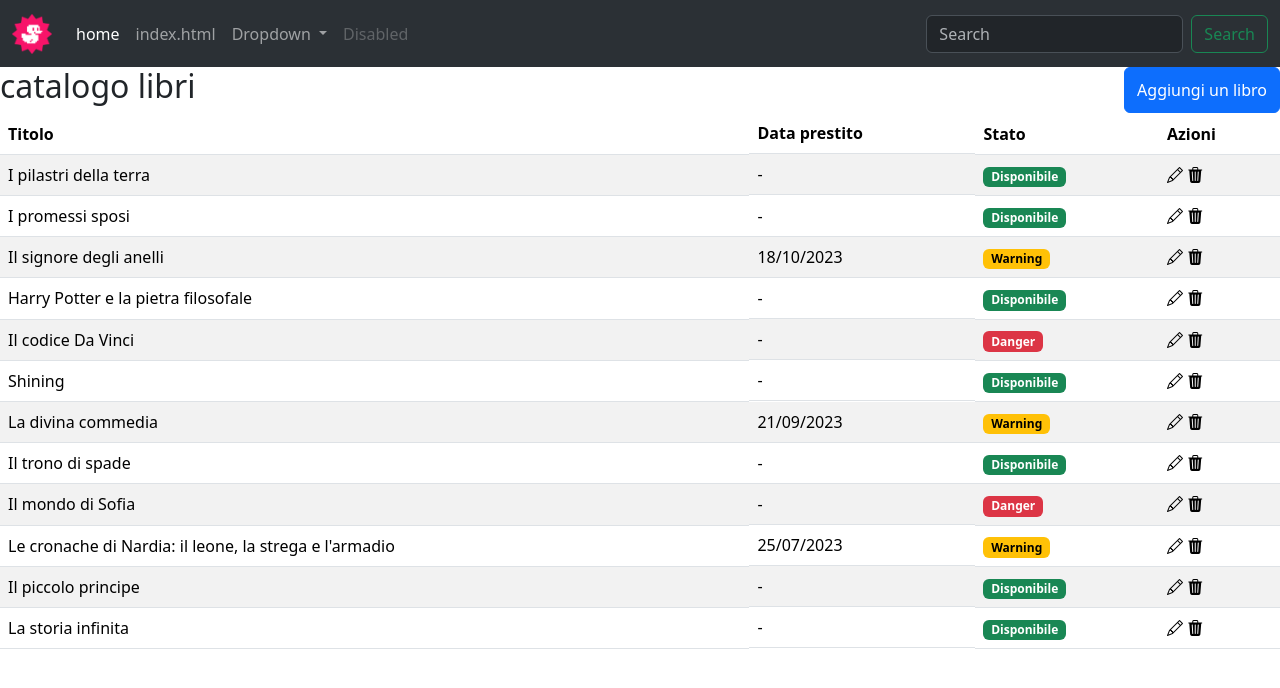
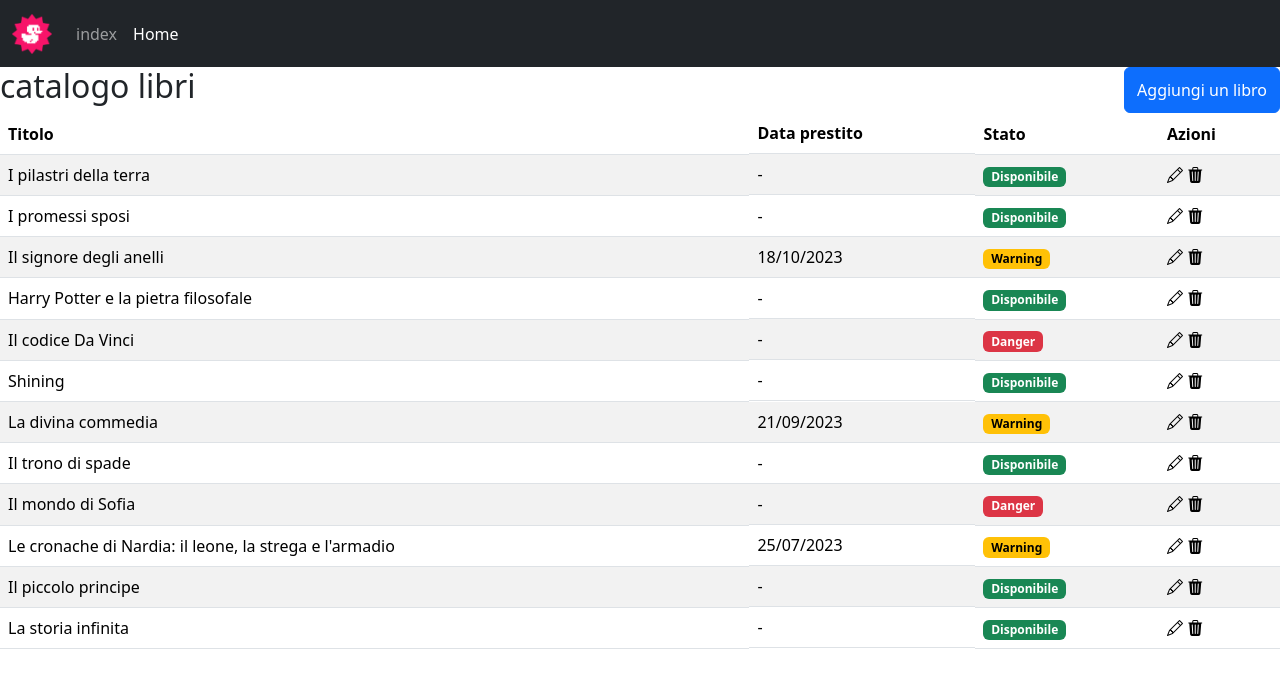
Before and after one commit to itsjohn11/css-bootstrap, a plain HTML site: page index.html in a window 1280 px wide. Drawn offline with nearby package versions, Linux system fonts and the light colour scheme.

Commit message:
pagine web collegate

```diff
--- a/index.html
+++ b/index.html
@@ -16,41 +16,31 @@
 <body>
     <header>
         <!-- navbar -->
-        <nav class="bg-dark navbar navbar-expand-lg bg-body-tertiary" data-bs-theme="dark">
+        <nav class="navbar navbar-expand-md bg-dark" data-bs-theme="dark">
           <div class="container-fluid">
             <a class="navbar-brand" href="#">
               <img src="./img/duck.png" alt="Logo" width="40" height="40" class="d-inline-block align-text-top">
             </a>
-              <button class="navbar-toggler" type="button" data-bs-toggle="collapse" data-bs-target="#navbarSupportedContent" aria-controls="navbarSupportedContent" aria-expanded="false" aria-label="Toggle navigation">
+            <button
+              class="navbar-toggler"
+              type="button"
+              data-bs-toggle="collapse"
+              data-bs-target="#navbarSupportedContent"
+              aria-controls="navbarSupportedContent"
+              aria-expanded="false"
+              aria-label="Toggle navigation"
+            >
               <span class="navbar-toggler-icon"></span>
             </button>
             <div class="collapse navbar-collapse" id="navbarSupportedContent">
               <ul class="navbar-nav me-auto mb-2 mb-lg-0">
                 <li class="nav-item">
-                    <a class="nav-link active" aria-current="page" href="chechout.html">home</a>
+                  <a class="nav-link" aria-current="page" href="index.html">index</a>
                 </li>
                 <li class="nav-item">
-                    <a class="nav-link" href="index.html">index.html</a>
-                  </li>
-                  <li class="nav-item dropdown">
-                    <a class="nav-link dropdown-toggle" href="#" role="button" data-bs-toggle="dropdown" aria-expanded="false">
-                      Dropdown
-                    </a>
-                    <ul class="dropdown-menu">
-                      <li><a class="dropdown-item" href="#">Action</a></li>
-                      <li><a class="dropdown-item" href="#">Another action</a></li>
-                      <li><hr class="dropdown-divider"></li>
-                      <li><a class="dropdown-item" href="#">Something else here</a></li>
-                    </ul>
-                  </li>
-                  <li class="nav-item">
-                    <a class="nav-link disabled" aria-disabled="true">Disabled</a>
+                  <a class="nav-link active" href="checkout.html">Home</a>
                 </li>
               </ul>
-                <form class="d-flex" role="search">
-                  <input class="form-control me-2" type="search" placeholder="Search" aria-label="Search">
-                  <button class="btn btn-outline-success" type="submit">Search</button>
-                </form>
             </div>
           </div>
         </nav>
```
Also changed, not shown: checkout.html (+2 -2 lines). Lines whose indentation alone changed are shown as unchanged.
